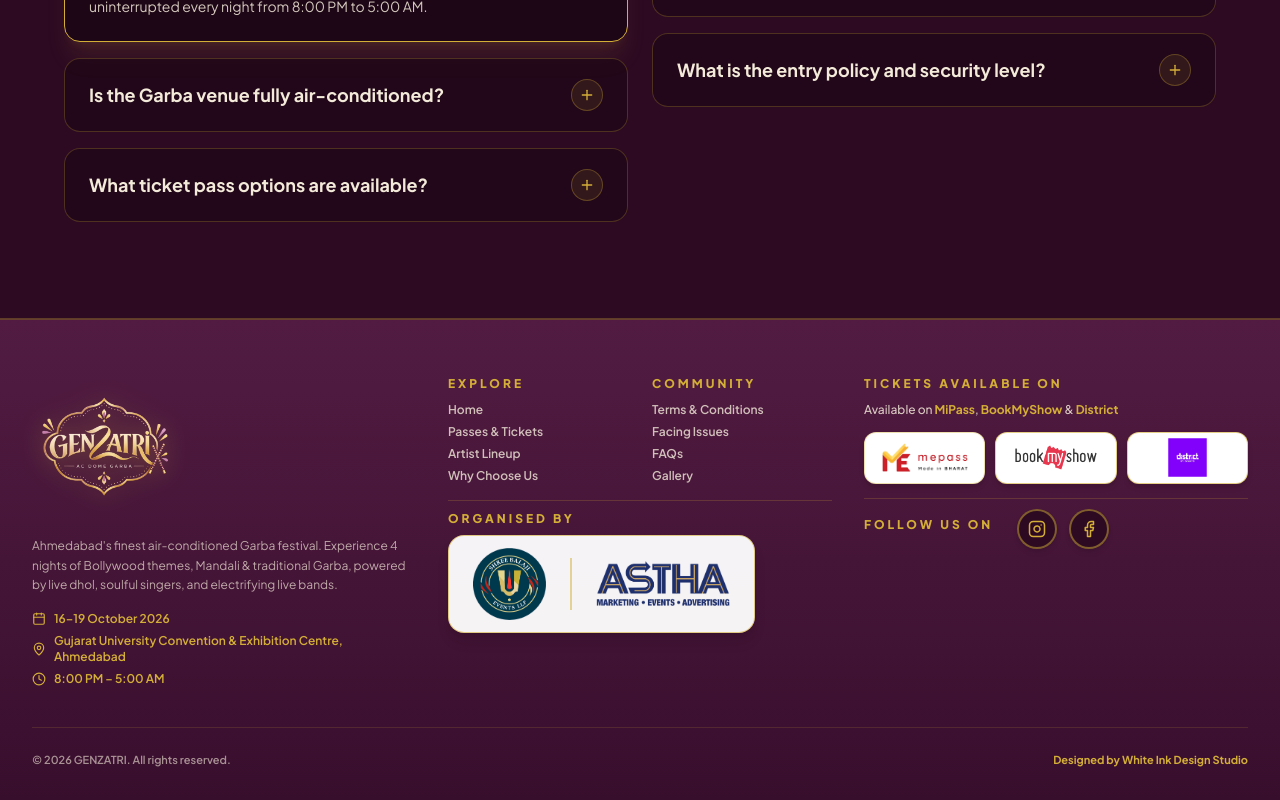
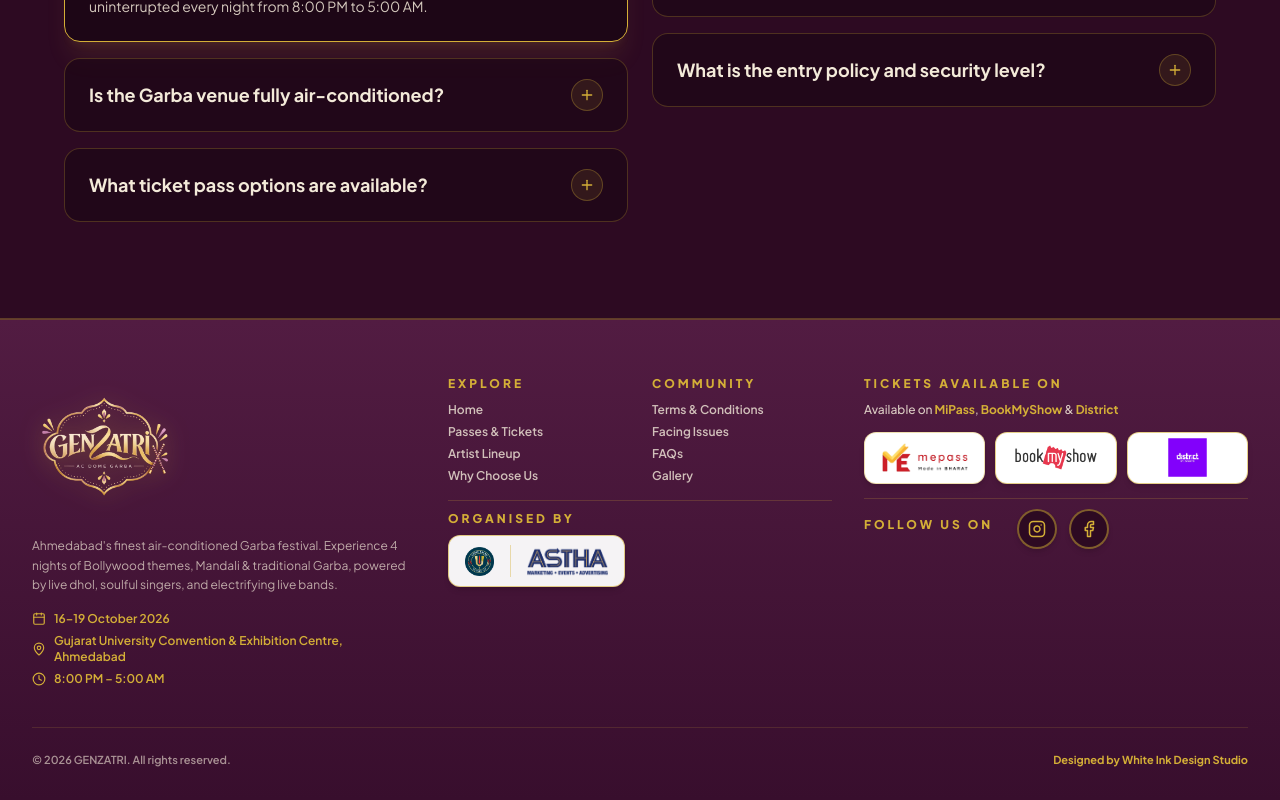
Before and after one commit to whitinkdesignstudio/Genzatri, a React (Vite) app: page / in a window 1280 px wide. Shown: the part 5425-6225 px from the top of the page. Built offline with nearby package versions, Linux system fonts and the light colour scheme.

Commit message:
Adjust ORGANISED BY logos (Shree Balaji and Astha) to match BookMyShow logo size and card height

```diff
--- a/src/components/Footer.jsx
+++ b/src/components/Footer.jsx
@@ -94,23 +94,23 @@ export default function Footer() {
                 ORGANISED BY
               </h4>
               <div>
-                <div className="inline-flex items-center justify-center bg-white/95 px-5 py-2.5 sm:px-6 sm:py-3 rounded-2xl shadow-lg border border-[#D4AF37]/60 gap-4 sm:gap-6">
-                  {/* Shree Balaji Events Logo - High prominence */}
+                <div className="inline-flex items-center justify-center bg-white/95 px-3.5 sm:px-4 py-2 rounded-xl shadow-md border border-[#D4AF37]/60 h-11 sm:h-13 gap-3 sm:gap-4">
+                  {/* Shree Balaji Events Logo - Sized to match BookMyShow logo */}
                   <img
                     src="/assets/images/organizer_shree_balaji_clean.png"
                     alt="Shree Balaji Events LLP"
-                    className="h-14 sm:h-16 md:h-18 w-auto object-contain transition-transform duration-200 hover:scale-105"
+                    className="h-7 sm:h-9 w-auto object-contain max-h-[85%] transition-transform duration-200 hover:scale-105 select-none"
                     title="Shree Balaji Events LLP"
                   />
 
                   {/* Vertical Divider */}
-                  <div className="h-11 sm:h-13 w-[1.5px] bg-[#D4AF37]/50 shrink-0" />
+                  <div className="h-6 sm:h-8 w-[1px] bg-[#D4AF37]/40 shrink-0" />
 
-                  {/* Astha Marketing Logo - High prominence */}
+                  {/* Astha Marketing Logo - Sized to match BookMyShow logo */}
                   <img
                     src="/assets/images/organizer_astha_clean.png"
                     alt="Astha Marketing Events Advertising"
-                    className="h-9 sm:h-11 md:h-12 w-auto object-contain transition-transform duration-200 hover:scale-105"
+                    className="h-6 sm:h-8 w-auto object-contain max-h-[85%] transition-transform duration-200 hover:scale-105 select-none"
                     title="Astha Marketing Events Advertising"
                   />
                 </div>
```
